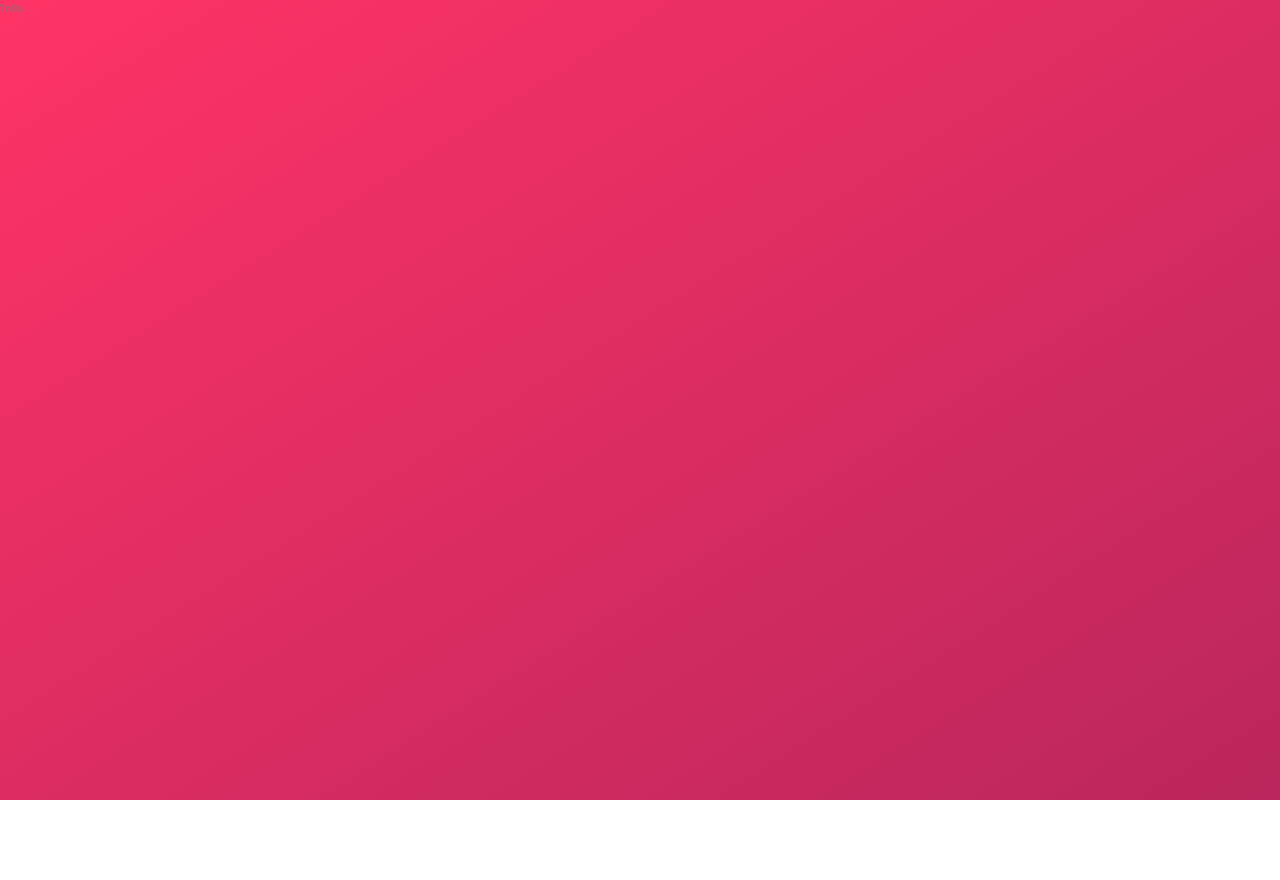
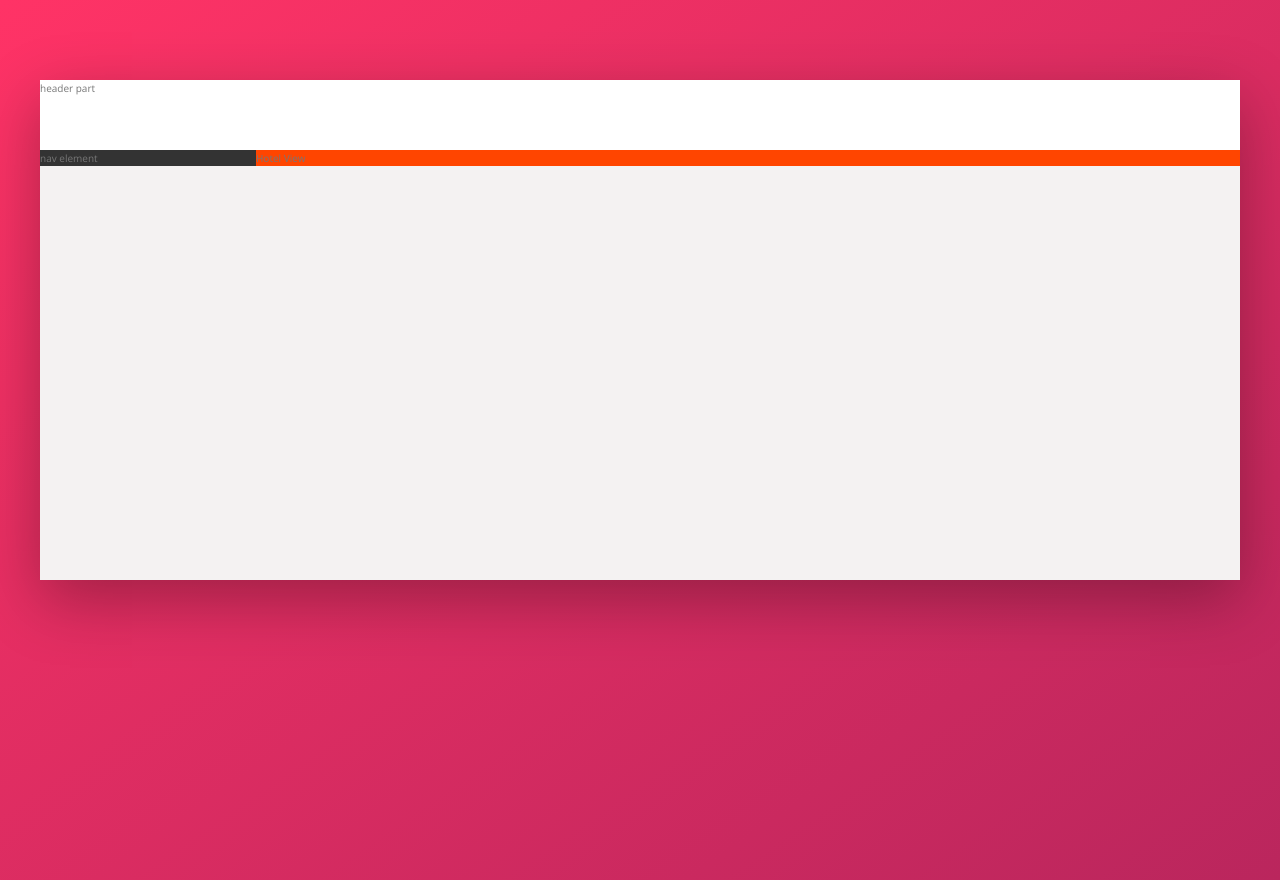
Before and after one commit to TrevorHegert/udemy_flexbox, a website: page index.html in a window 1280 px wide. Before the commit the page ends 800 px from the top, so only its background shows below. Drawn offline with nearby package versions, Linux system fonts and the light colour scheme.

Commit message:
Lecture 74 Complete

```diff
--- a/index.html
+++ b/index.html
@@ -11,6 +11,18 @@
         <title>trillo &mdash; Your all-in-one booking app</title>
     </head>
     <body>
-        Trillo
+        <div class="container">
+            <header class="header">
+                header part
+            </header>
+            <div class="content">
+                <nav class="sidebar">
+                    nav element
+                </nav>
+                <main class="hotel-view">
+                    Hotel View
+                </main>
+            </div>
+        </div>
     </body>
 </html>
--- a/sass/_base.scss
+++ b/sass/_base.scss
@@ -11,6 +11,8 @@
     --color-grey-dark-1: #333;
     --color-grey-dark-2: #777;
     --color-grey-dark-3: #999;
+
+    --shadow-dark: 0 2rem 6rem rgba(0,0,0,.3);
 }
 
 * {
--- a/sass/_layout.scss
+++ b/sass/_layout.scss
@@ -0,0 +1,29 @@
+.container {
+    max-width: 120rem;
+    margin: 8rem auto;
+    background-color: var(--color-grey-light-2);
+    box-shadow: var(--shadow-dark);
+
+    min-height: 50rem;
+}
+
+.header {
+    height: 7rem;
+    background-color: #fff;
+    border-bottom: var(--color-grey-light-2);
+}
+
+.content {
+    display: flex;
+}
+
+.sidebar {
+    background-color: var(--color-grey-dark-1);
+    flex: 0 0 18%;
+}
+
+.hotel-view {
+    background-color: #fff;
+    background-color: orangered;
+    flex: 1;
+}
```
Also changed, not shown: css/style.css.
